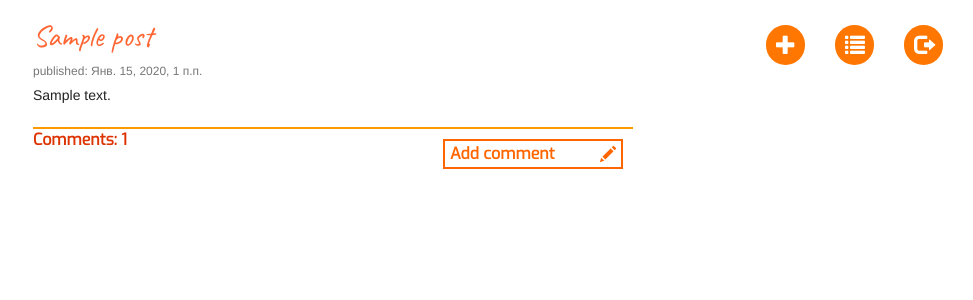
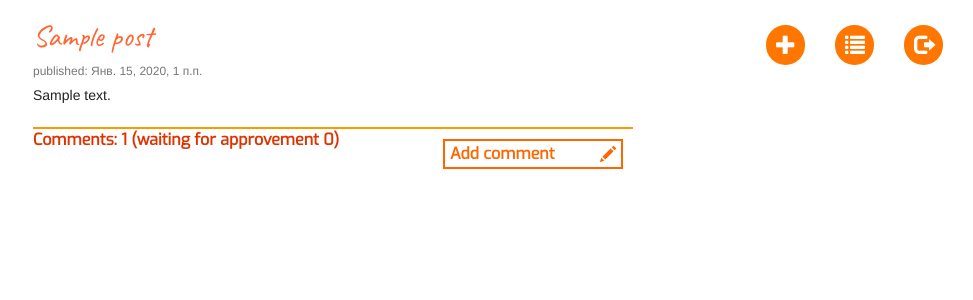
Before and after one commit to Unlogical/django-blog, a Django app: template blog/templates/blog/post_list.html in a window 1280 px wide. Shown: the part 105-405 px from the top of the page, without its empty margins (307-1280 px from the left). Run offline with Django 3.2, Linux system fonts and the light colour scheme; the template is opened without the code that fills it: values that come from a table or form of the project are taken from there, others are empty; a user stored in the database is signed in; tables that the repository leaves empty hold one stand-in row (values such as "Sample post"); some libraries are stand-ins or nearby versions; some web fonts are replaced.

Commit message:
unapproved comments count for authenticated user

```diff
--- a/blog/models.py
+++ b/blog/models.py
@@ -21,6 +21,9 @@ class Post(models.Model):
     def approved_comments(self):
         return self.comments.filter(approved_comment=True)
 
+    def unapproved_comments(self):
+        return self.comments.filter(approved_comment=False)
+
 class Comment(models.Model):
     post = models.ForeignKey('blog.Post', related_name='comments')
     author = models.CharField(max_length=200)
--- a/blog/templates/blog/post_list.html
+++ b/blog/templates/blog/post_list.html
@@ -9,7 +9,11 @@
 			<div class="post post_published_date">published: {{post.published_date}}<div>
 			<div class="post short_post post_text">{{post.text|truncatechars:200}}</div>
 			<a class="comment_button" href="{% url 'add_comment_to_post' pk=post.pk %}"><p>Add comment</p><span class="glyphicon glyphicon-pencil"></span></a>
-			<a href="{% url 'post_detail' pk=post.pk %}" class="comments_link">Comments: {{ post.approved_comments.count }}</a>
+			<a href="{% url 'post_detail' pk=post.pk %}" class="comments_link">Comments: {{ post.approved_comments.count }}
+			{% if user.is_authenticated %}
+				(waiting for approvement {{post.unapproved_comments.count}})
+			{% endif %}
+			</a>
 		</div>
 	{% endfor %}
 {% endblock %}
```
